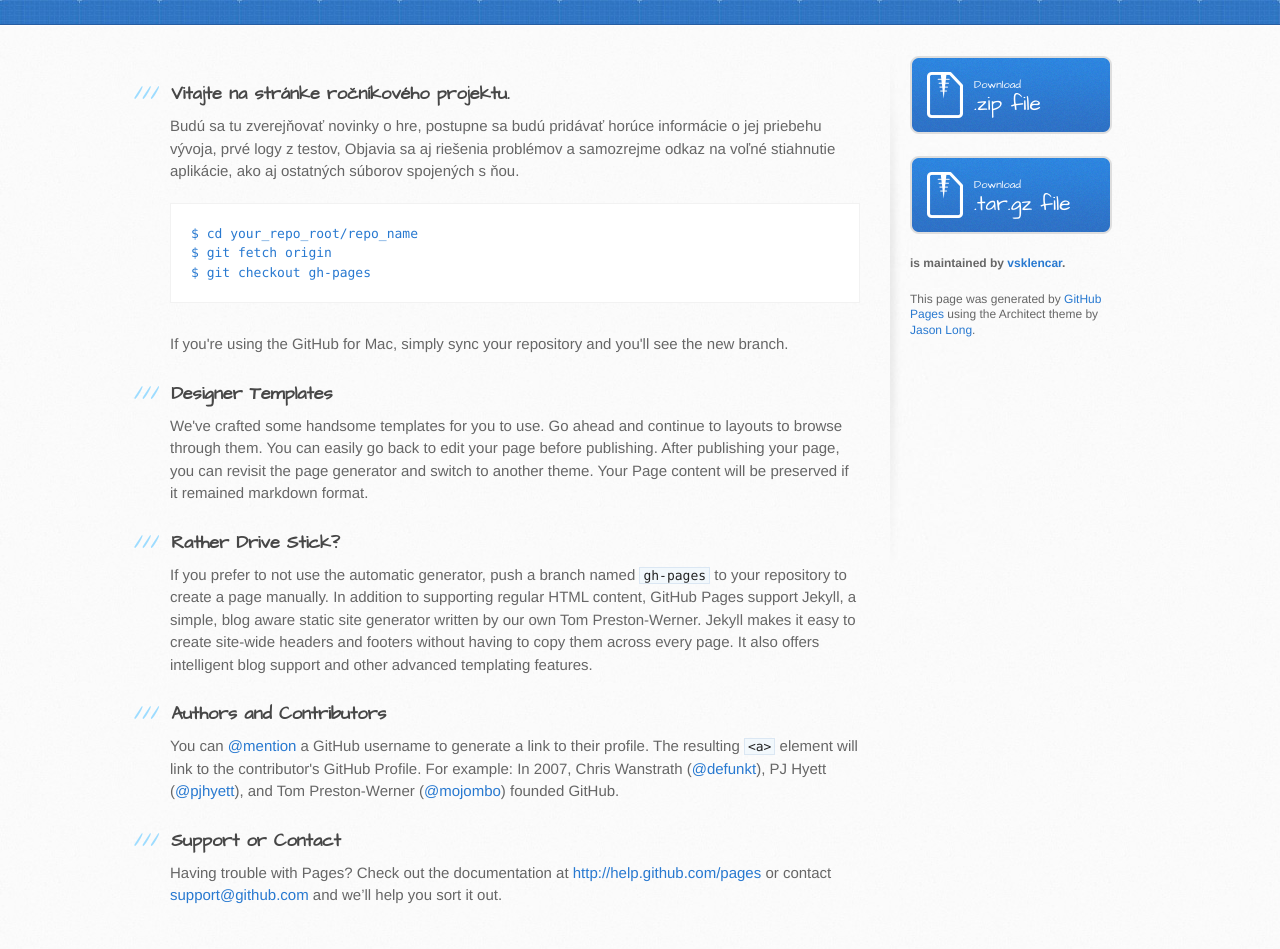
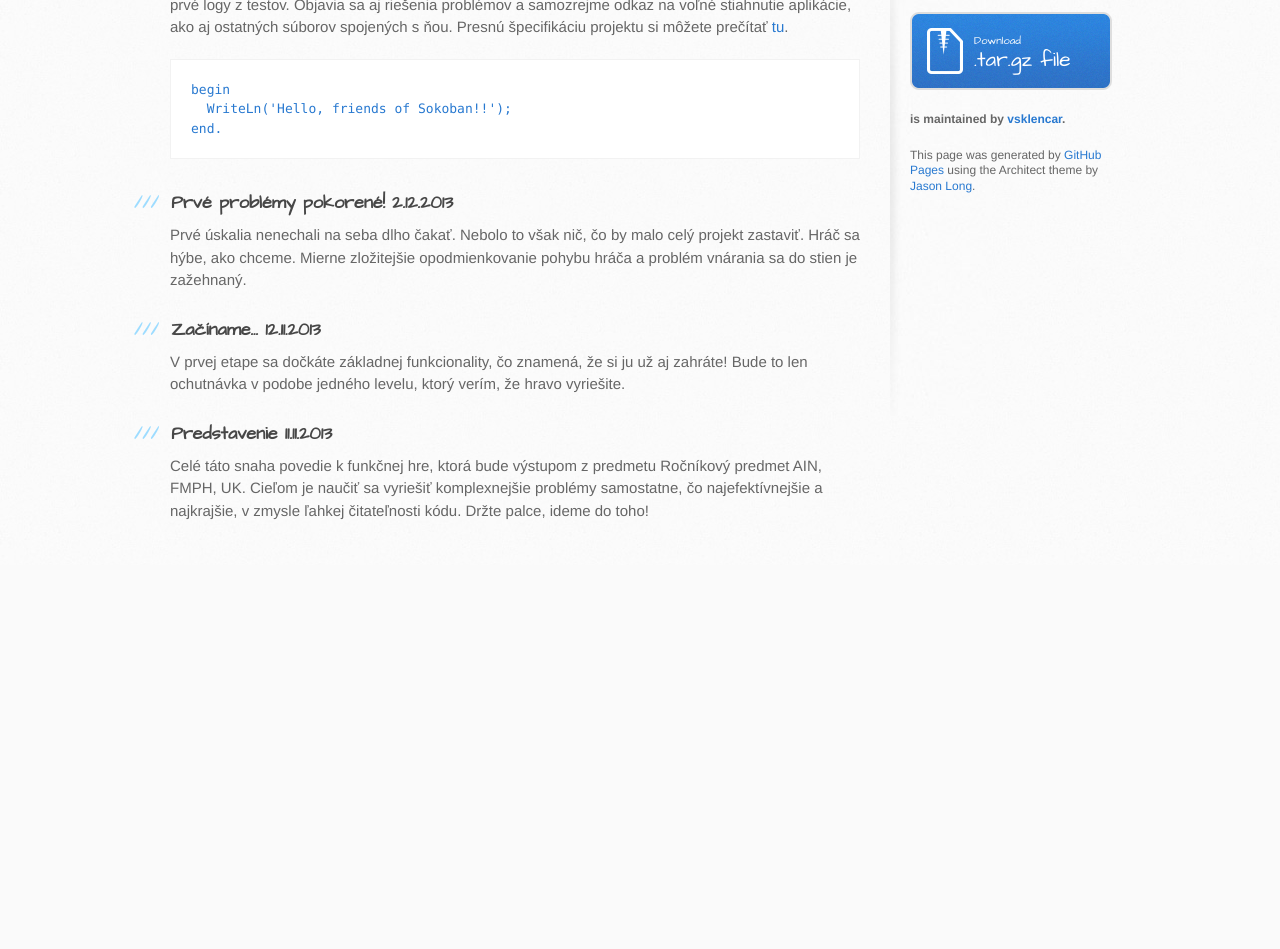
Before and after one commit to vsklencar/RP, a plain HTML site: page index.html in a window 1280 px wide. Shown: the part 320-1269 px from the top of the page. After the commit the page ends 885 px from the top, so only its background shows below. Drawn offline with Linux system fonts and the light colour scheme.

```diff
--- a/index.html
+++ b/index.html
@@ -13,14 +13,14 @@
     <script src="//html5shiv.googlecode.com/svn/trunk/html5.js"></script>
     <![endif]-->
 
-    <title>Sokoban - Ročníkový projekt by vsklencar</title>
+    <title>Vitajte! by vsklencar</title>
   </head>
 
   <body>
     <header>
       <div class="inner">
-        <h1>Sokoban - Ročníkový projekt</h1>
-        <h2>Vitajte</h2>
+        <h1>Vitajte!</h1>
+        <h2>Sokoban - Ročníkový projekt</h2>
         <a href="https://github.com/vsklencar/RP" class="button"><small>View project on</small>GitHub</a>
       </div>
     </header>
@@ -31,34 +31,30 @@
           <h3>
 <a name="vitajte-na-str%C3%A1nke-ro%C4%8Dn%C3%ADkov%C3%A9ho-projektu" class="anchor" href="#vitajte-na-str%C3%A1nke-ro%C4%8Dn%C3%ADkov%C3%A9ho-projektu"><span class="octicon octicon-link"></span></a>Vitajte na stránke ročníkového projektu.</h3>
 
-<p>Budú sa tu zverejňovať novinky o hre, postupne sa budú pridávať horúce informácie o jej priebehu vývoja, prvé logy z testov, Objavia sa aj riešenia problémov a samozrejme odkaz na voľné stiahnutie aplikácie, ako aj ostatných súborov spojených s ňou.</p>
+<p>Budú sa tu zverejňovať novinky o hre, postupne sa budú pridávať horúce informácie o priebehu vývoja, prvé logy z testov. Objavia sa aj riešenia problémov a samozrejme odkaz na voľné stiahnutie aplikácie, ako aj ostatných súborov spojených s ňou. Presnú špecifikáciu projektu si môžete prečítať <a href="http://www.st.fmph.uniba.sk/%7Esklencar1/RP/Specifikacia.pdf">tu</a>.</p>
 
-<pre><code>$ cd your_repo_root/repo_name
-$ git fetch origin
-$ git checkout gh-pages
+<pre><code>begin
+  WriteLn('Hello, friends of Sokoban!!');
+end.
 </code></pre>
 
-<p>If you're using the GitHub for Mac, simply sync your repository and you'll see the new branch.</p>
+<h3>
+<a name="prv%C3%A9-probl%C3%A9my-pokoren%C3%A9-2122013" class="anchor" href="#prv%C3%A9-probl%C3%A9my-pokoren%C3%A9-2122013"><span class="octicon octicon-link"></span></a>Prvé problémy pokorené! <em>2.12.2013</em>
+</h3>
+
+<p>Prvé úskalia nenechali na seba dlho čakať. Nebolo to však nič, čo by malo celý projekt zastaviť. Hráč sa hýbe, ako chceme. Mierne zložitejšie opodmienkovanie pohybu hráča a problém vnárania sa do stien je zažehnaný.</p>
 
 <h3>
-<a name="designer-templates" class="anchor" href="#designer-templates"><span class="octicon octicon-link"></span></a>Designer Templates</h3>
+<a name="za%C4%8D%C3%ADname-12112013" class="anchor" href="#za%C4%8D%C3%ADname-12112013"><span class="octicon octicon-link"></span></a>Začíname... <em>12.11.2013</em>
+</h3>
 
-<p>We've crafted some handsome templates for you to use. Go ahead and continue to layouts to browse through them. You can easily go back to edit your page before publishing. After publishing your page, you can revisit the page generator and switch to another theme. Your Page content will be preserved if it remained markdown format.</p>
+<p>V prvej etape sa dočkáte základnej funkcionality, čo znamená, že si ju už aj zahráte! Bude to len ochutnávka v podobe jedného levelu, ktorý verím, že hravo vyriešite. </p>
 
 <h3>
-<a name="rather-drive-stick" class="anchor" href="#rather-drive-stick"><span class="octicon octicon-link"></span></a>Rather Drive Stick?</h3>
+<a name="predstavenie-11112013" class="anchor" href="#predstavenie-11112013"><span class="octicon octicon-link"></span></a>Predstavenie <em>11.11.2013</em>
+</h3>
 
-<p>If you prefer to not use the automatic generator, push a branch named <code>gh-pages</code> to your repository to create a page manually. In addition to supporting regular HTML content, GitHub Pages support Jekyll, a simple, blog aware static site generator written by our own Tom Preston-Werner. Jekyll makes it easy to create site-wide headers and footers without having to copy them across every page. It also offers intelligent blog support and other advanced templating features.</p>
-
-<h3>
-<a name="authors-and-contributors" class="anchor" href="#authors-and-contributors"><span class="octicon octicon-link"></span></a>Authors and Contributors</h3>
-
-<p>You can <a href="https://github.com/blog/821" class="user-mention">@mention</a> a GitHub username to generate a link to their profile. The resulting <code>&lt;a&gt;</code> element will link to the contributor's GitHub Profile. For example: In 2007, Chris Wanstrath (<a href="https://github.com/defunkt" class="user-mention">@defunkt</a>), PJ Hyett (<a href="https://github.com/pjhyett" class="user-mention">@pjhyett</a>), and Tom Preston-Werner (<a href="https://github.com/mojombo" class="user-mention">@mojombo</a>) founded GitHub.</p>
-
-<h3>
-<a name="support-or-contact" class="anchor" href="#support-or-contact"><span class="octicon octicon-link"></span></a>Support or Contact</h3>
-
-<p>Having trouble with Pages? Check out the documentation at <a href="http://help.github.com/pages">http://help.github.com/pages</a> or contact <a href="mailto:support@github.com">support@github.com</a> and we’ll help you sort it out.</p>
+<p>Celé táto snaha povedie k funkčnej hre, ktorá bude výstupom z predmetu Ročníkový predmet AIN, FMPH, UK. Cieľom je naučiť sa vyriešiť komplexnejšie problémy samostatne, čo najefektívnejšie a najkrajšie, v zmysle ľahkej čitateľnosti kódu. Držte palce, ideme do toho!</p>
         </section>
 
         <aside id="sidebar">
```
Also changed, not shown: params.json (+1 -1 lines).
